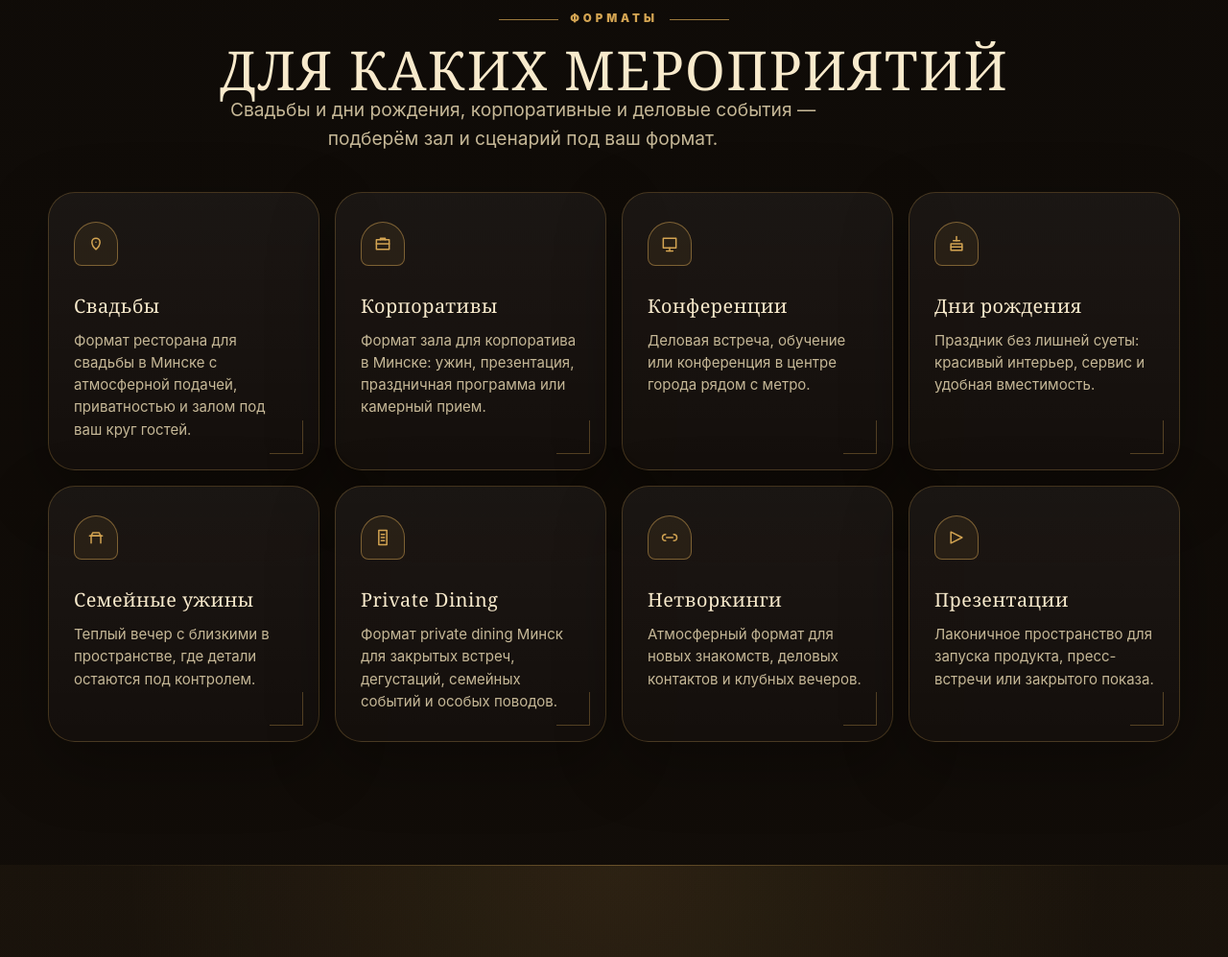
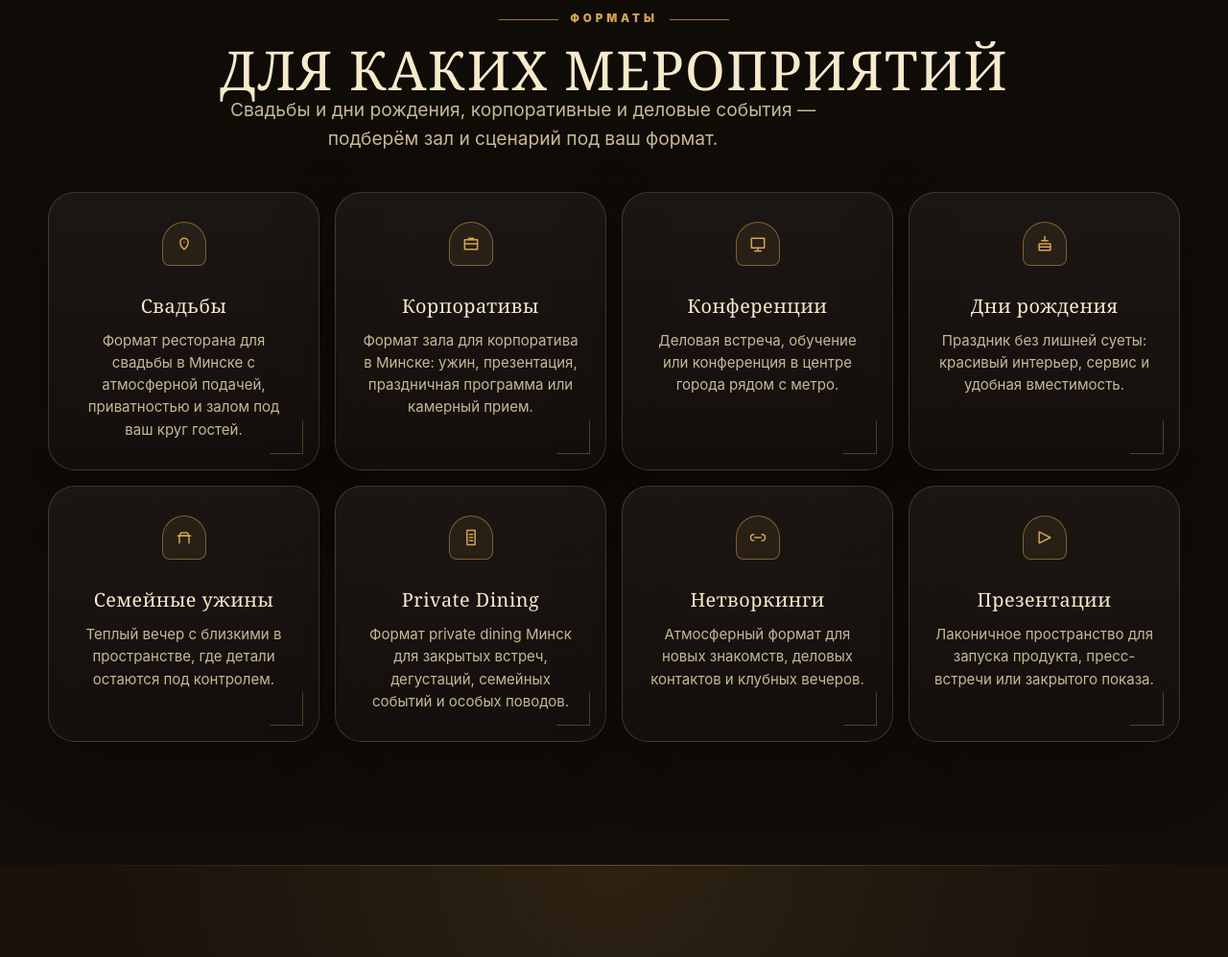
Before and after one commit to n1kseeman/rich-hall-minsk, a website: page index.html in a window 1280 px wide. Shown: the part 1082-2079 px from the top of the page at 96% size. Drawn offline with Linux system fonts and the light colour scheme.

Commit message:
Center item descriptions

```diff
--- a/index.html
+++ b/index.html
@@ -3173,6 +3173,24 @@
       .menu-item-meta {
         font-size: .66rem;
       }
+    }
+
+    .event-card,
+    .menu-item-content {
+      text-align: center;
+    }
+
+    .event-icon {
+      margin-right: auto;
+      margin-left: auto;
+    }
+
+    .menu-item-metas {
+      justify-content: center;
+    }
+
+    .menu-item-price {
+      justify-self: center;
     }
 
     @media (min-width: 721px) {
```
Also changed, not shown: menu.html (+12 -0 lines).
